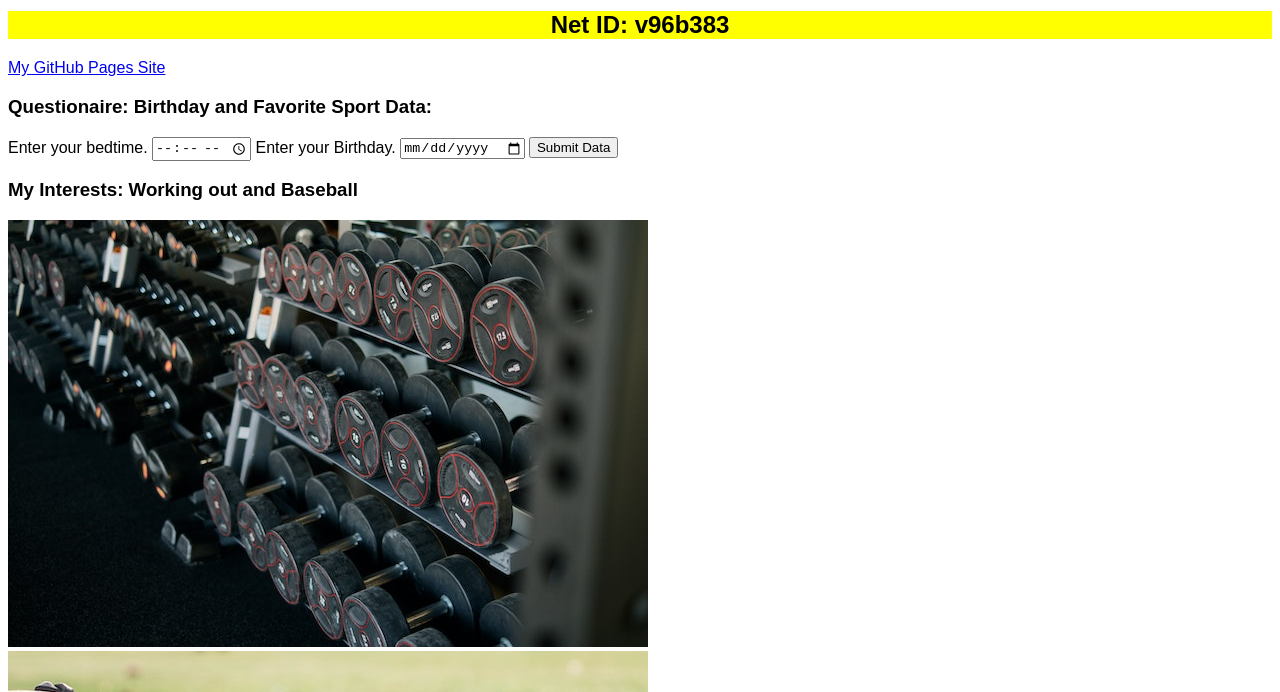
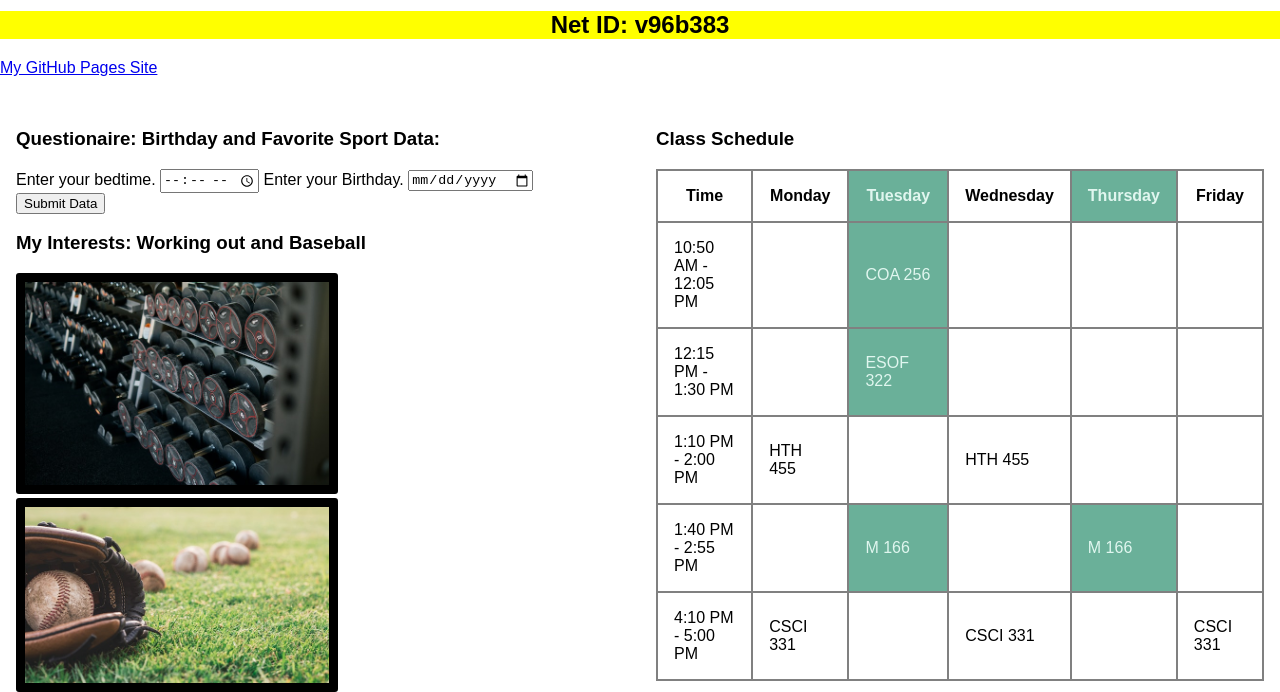
Before and after one commit to SethBarrett34/SethBarrett34.github.io, a plain HTML site: page index.html in a window 1280 px wide. Shown: the part 108-800 px from the top of the page. Drawn offline with Linux system fonts and the light colour scheme.

Commit message:
Update styles.css

```diff
--- a/Style/styles.css
+++ b/Style/styles.css
@@ -1,7 +1,7 @@
 
 body {
     font-family: sans-serif;
-
+    margin: auto;
 }
 
 h1 {
@@ -23,36 +23,30 @@ th, td{
     border: 2px solid gray;
     padding: 1em;
 }
-.tuesday-thursday {
+.tuesday_thursday {
     background-color: #6ab099;
     color: #e0f6ef;
 }
 
-.content-container {
+.columns {
     display: flex;
     justify-content: space-between;
-    align-items: flex-start;
+    align-items: stretch;
 }
 
-.left-column, .right-column {
+.left_column, .right_column {
     padding: 1rem;
     flex: 1;
     flex-direction: column;
 }
-
-.image-container {
-    text-align: center;
-    max-width: 100%;
+.images img {
+    max-width: 50%;
+    border: 9px solid;
+    border-radius: 3px;
+    border-color: #000000;
+    transition: border-radius 0.5s;
 }
 
-.image-container img {
-    max-width: 450px;
-    border: 5px solid transparent;
-    border-radius: 1px;
-    transition: border-radius 0.3s;
+.images img:hover {
+    border-radius: 40%;
 }
-
-.image-container img:hover {
-    border-color: #6ab099;
-    border-radius: 50%;
-}
```
